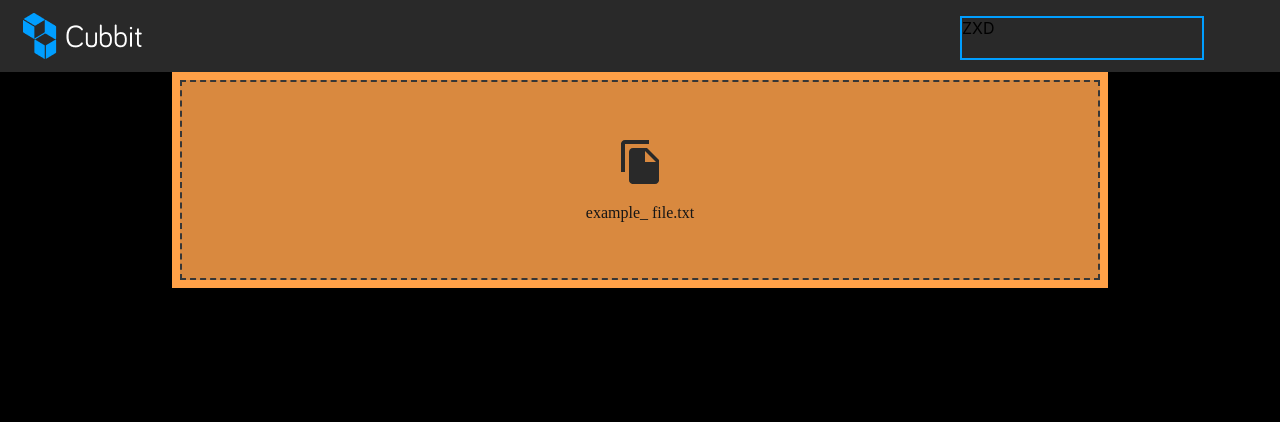
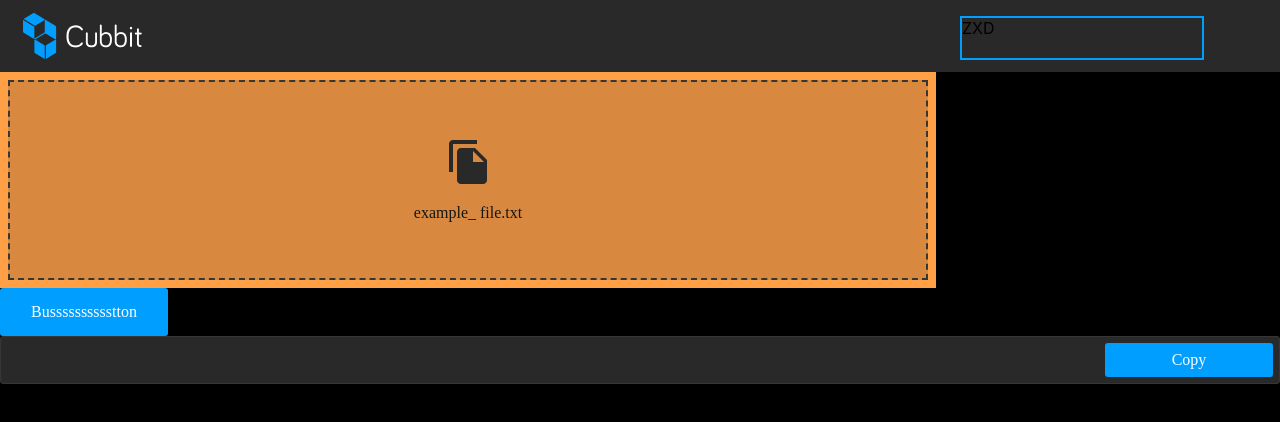
Before and after one commit to waldemar99zielinski/cubbit, a React (Create React App) app: page / in a window 1280 px wide. Shown: the top 422 px of the page. Built offline with nearby package versions, Linux system fonts and the light colour scheme.

Commit message:
component UI: input with copy button

```diff
--- a/src/App.css
+++ b/src/App.css
@@ -9,8 +9,22 @@
   margin-top: 72px;
   width: 100%;
   display: flex;
+  flex-direction: column;
   justify-content: center;
 }
+.text {
+  font-family: Nunito;
+  font-style: normal;
+  font-weight: normal;
+  font-size: 16px;
+  line-height: 26px;
 
+  /* or 162% */
+  display: flex;
+  align-items: center;
+  text-align: center;
+
+  color: #ffffff;
+}
 @media (prefers-reduced-motion: no-preference) {
 }
--- a/src/App.tsx
+++ b/src/App.tsx
@@ -2,14 +2,24 @@ import React from "react";
 
 import "./App.css";
 
+//components
 import { Navbar } from "./components/navbar/Navbar";
 import { DropZone } from "./components/dropzone/DropZone";
+import { Button } from "./components/button/Button";
+import { Input } from "./components/input/Input";
+
 function App() {
   return (
     <div className="App">
       <Navbar></Navbar>
       <div className="body">
         <DropZone />
+        <Button
+          style="button-standard"
+          title="Busssssssssstton"
+          onClick={() => console.log("XD")}
+        ></Button>
+        <Input />
       </div>
     </div>
   );
--- a/src/components/button/Button.tsx
+++ b/src/components/button/Button.tsx
@@ -3,18 +3,14 @@ import React from "react";
 import "./Button.css";
 
 interface Props {
-  style: string;
+  style?: string;
   title: string;
   onClick: () => void;
 }
 
-export const Button: React.FC<Props> = ({
-  style = "button-standard",
-  title,
-  onClick,
-}) => {
+export const Button: React.FC<Props> = ({ style, title, onClick }) => {
   return (
-    <button className={style + " text"} onClick={onClick}>
+    <button className={style + " button-standard text"} onClick={onClick}>
       {title}
     </button>
   );
--- /dev/null
+++ b/src/components/input/Input.css
@@ -0,0 +1,21 @@
+.input {
+  text-align: start !important;
+  padding-left: 5.8%;
+  background: #292929;
+  border: none;
+  width: 100%;
+}
+.input-with-button-container {
+  height: 48px;
+
+  background: #292929;
+  border: 1px solid #363636;
+  box-sizing: border-box;
+  border-radius: 3px;
+  display: flex;
+  justify-content: space-between;
+  padding: 6px;
+}
+.button-copy {
+  height: auto !important;
+}
--- /dev/null
+++ b/src/components/input/Input.tsx
@@ -0,0 +1,40 @@
+import React, { useState, useRef } from "react";
+
+import "./Input.css";
+
+import { Button } from "../button/Button";
+
+interface Props {
+  button?: React.FC;
+}
+
+export const Input: React.FC = () => {
+  const [input, setInput] = useState<string>("");
+  const inputRef = useRef(null);
+
+  const inputHanlder = (e: any) => {
+    setInput(e.target.value);
+  };
+  const copyToClipboard = () => {
+    navigator.clipboard.writeText(input);
+
+    console.log("copied! ", input);
+  };
+
+  return (
+    <div className="input-with-button-container">
+      <input
+        type="text"
+        ref={inputRef}
+        value={input}
+        onChange={(e) => inputHanlder(e)}
+        className="input text"
+      ></input>
+      <Button
+        style="button-copy"
+        title="Copy"
+        onClick={() => copyToClipboard()}
+      />
+    </div>
+  );
+};
```
